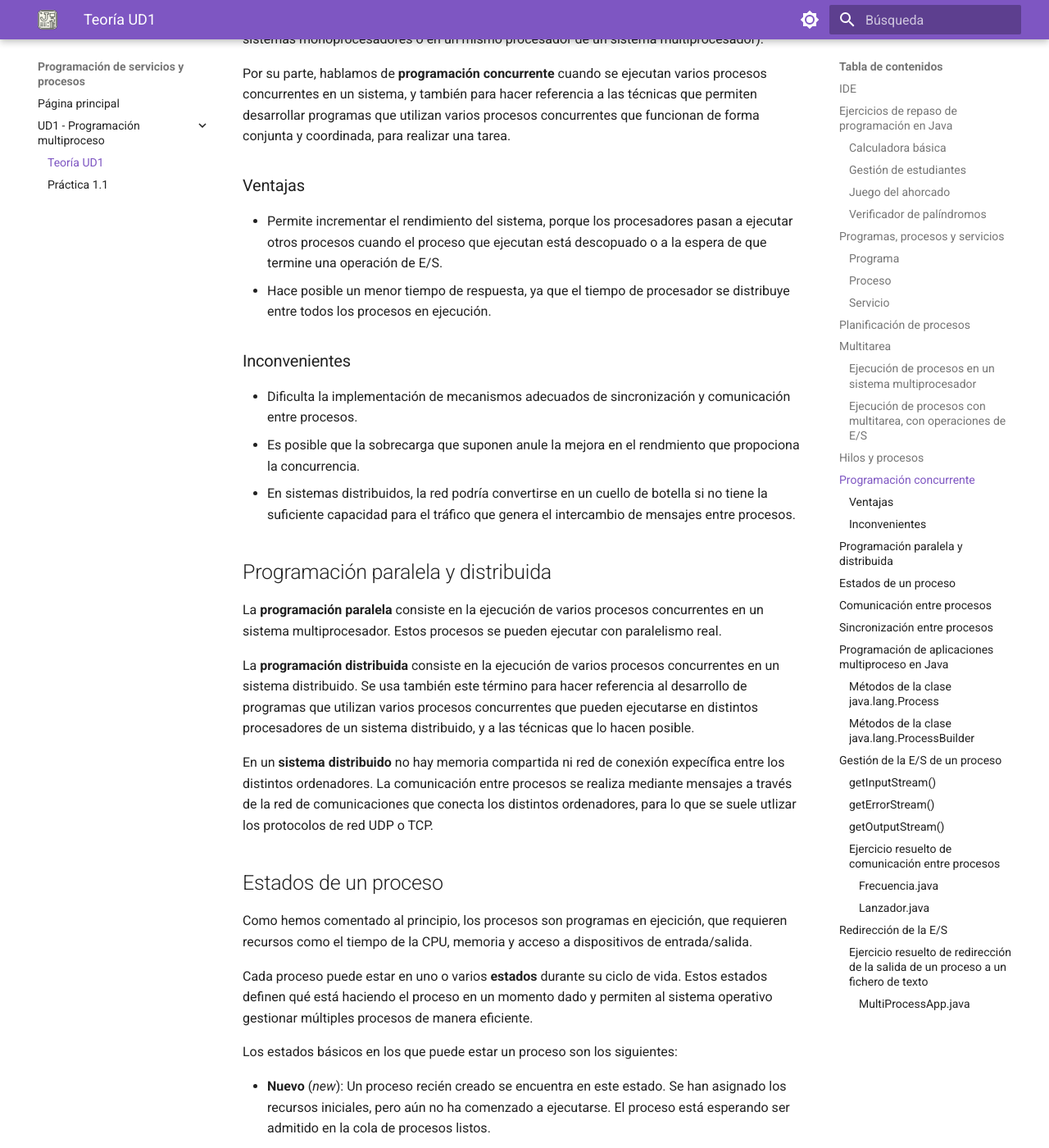
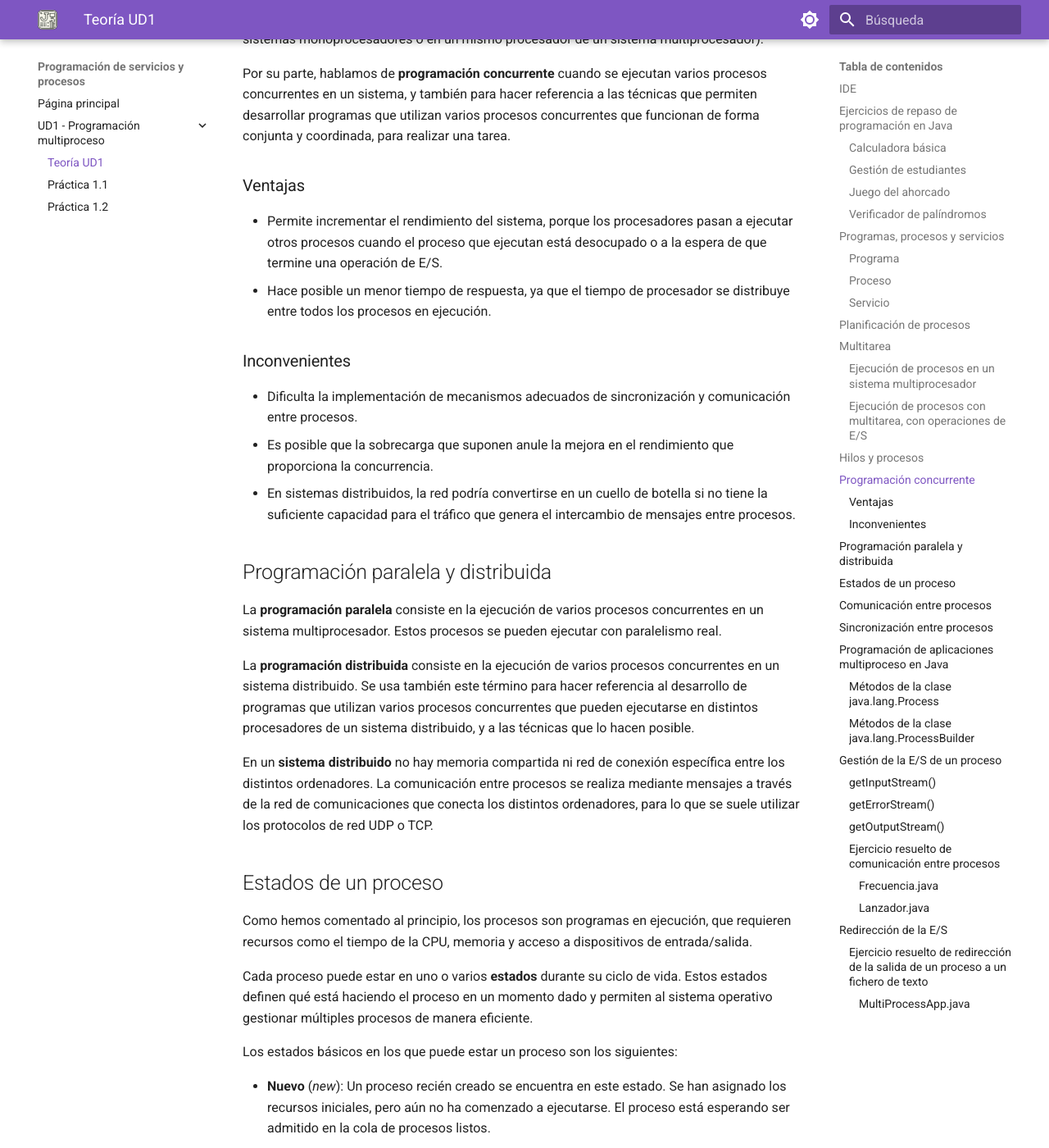
Before and after one commit to Joperpu/psp2425, an MkDocs documentation site: the page built from docs/ud1.md, in a window 1280 px wide and 1400 px high, scrolled down 4287 px. Shown: the whole window at 82% size. Built offline with MkDocs 1.6.1 and Material for MkDocs 9.7.7, drawn with Linux system fonts in a browser that asks for light colours; some of the changed text lies outside the part shown.

Commit message:
Práctica 1.2 y typos

```diff
--- a/docs/ud1.md
+++ b/docs/ud1.md
@@ -119,13 +119,13 @@
 
 ### Ventajas
 
-* Permite incrementar el rendimiento del sistema, porque los procesadores pasan a ejecutar otros procesos cuando el proceso que ejecutan está descopuado o a la espera de que termine una operación de E/S.
+* Permite incrementar el rendimiento del sistema, porque los procesadores pasan a ejecutar otros procesos cuando el proceso que ejecutan está desocupado o a la espera de que termine una operación de E/S.
 * Hace posible un menor tiempo de respuesta, ya que el tiempo de procesador se distribuye entre todos los procesos en ejecución.
 
 ### Inconvenientes
 
 * Dificulta la implementación de mecanismos adecuados de sincronización y comunicación entre procesos.
-* Es posible que la sobrecarga que suponen anule la mejora en el rendmiento que propociona la concurrencia.
+* Es posible que la sobrecarga que suponen anule la mejora en el rendimiento que proporciona la concurrencia.
 * En sistemas distribuidos, la red podría convertirse en un cuello de botella si no tiene la suficiente capacidad para el tráfico que genera el intercambio de mensajes entre procesos.
 
 ## Programación paralela y distribuida
@@ -134,11 +134,11 @@
 
 La __programación distribuida__ consiste en la ejecución de varios procesos concurrentes en un sistema distribuido. Se usa también este término para hacer referencia al desarrollo de programas que utilizan varios procesos concurrentes que pueden ejecutarse en distintos procesadores de un sistema distribuido, y a las técnicas que lo hacen posible.
 
-En un __sistema distribuido__ no hay memoria compartida ni red de conexión expecífica entre los distintos ordenadores. La comunicación entre procesos se realiza mediante mensajes a través de la red de comunicaciones que conecta los distintos ordenadores, para lo que se suele utlizar los protocolos de red UDP o TCP.
+En un __sistema distribuido__ no hay memoria compartida ni red de conexión específica entre los distintos ordenadores. La comunicación entre procesos se realiza mediante mensajes a través de la red de comunicaciones que conecta los distintos ordenadores, para lo que se suele utilizar los protocolos de red UDP o TCP.
 
 ## Estados de un proceso
 
-Como hemos comentado al principio, los procesos son programas en ejecición, que requieren recursos como el tiempo de la CPU, memoria y acceso a dispositivos de entrada/salida.
+Como hemos comentado al principio, los procesos son programas en ejecución, que requieren recursos como el tiempo de la CPU, memoria y acceso a dispositivos de entrada/salida.
 
 Cada proceso puede estar en uno o varios __estados__ durante su ciclo de vida. Estos estados definen qué está haciendo el proceso en un momento dado y permiten al sistema operativo gestionar múltiples procesos de manera eficiente.
 
@@ -187,13 +187,13 @@
 
 La clase **java.lang.Runtime** se usa principalmente para interactuar con el JRE de Java. Esta clase proporciona métodos para lanzar procesos, llamar al recolector de basura, saber la cantidad de memoria disponible y libre, etc.
 
-Toda aplicación Java tiene una única instancia de la clase Runtime, que permite que la propia aplicación interactúe con su entorno de ejecición a través del método estático **getRuntime()**.
+Toda aplicación Java tiene una única instancia de la clase Runtime, que permite que la propia aplicación interactúe con su entorno de ejecución a través del método estático **getRuntime()**.
 
 Este método proporciona un canal de comunicación entre la aplicación y su entorno, posibilidanto la interacción del sistema operativo a través del método **exec**.
 
 [https://docs.oracle.com/en/java/javase/21/docs/api/java.base/java/lang/Runtime.html](https://docs.oracle.com/en/java/javase/21/docs/api/java.base/java/lang/Runtime.html)
 
-En el paque **java.lang** tenemos dos clases para la gestión de procesos:
+En el paquete **java.lang** tenemos dos clases para la gestión de procesos:
 
 * **java.lang.ProcessBuilder**:
     * [https://docs.oracle.com/en%2Fjava%2Fjavase%2F21%2Fdocs%2Fapi%2F%2F/java.base/java/lang/ProcessBuilder.html](https://docs.oracle.com/en%2Fjava%2Fjavase%2F21%2Fdocs%2Fapi%2F%2F/java.base/java/lang/ProcessBuilder.html)
--- a/mkdocs.yml
+++ b/mkdocs.yml
@@ -25,6 +25,7 @@
   - UD1 - Programación multiproceso:
     - Teoría UD1: ud1.md
     - Práctica 1.1: pr1.1.md
+    - Práctica 1.2: pr1.2.md
 
 copyright: "2024 José María Pérez Puentes - Licencia CC BY-NC-SA 4.0"
 
```
Also changed, not shown: other parts of docs/ud1.md (+7 -7 lines), docs/index.md (+1 -1 lines), docs/pr1.1.md (+2 -2 lines), docs/pr1.2.md (added, +113 -0 lines).
